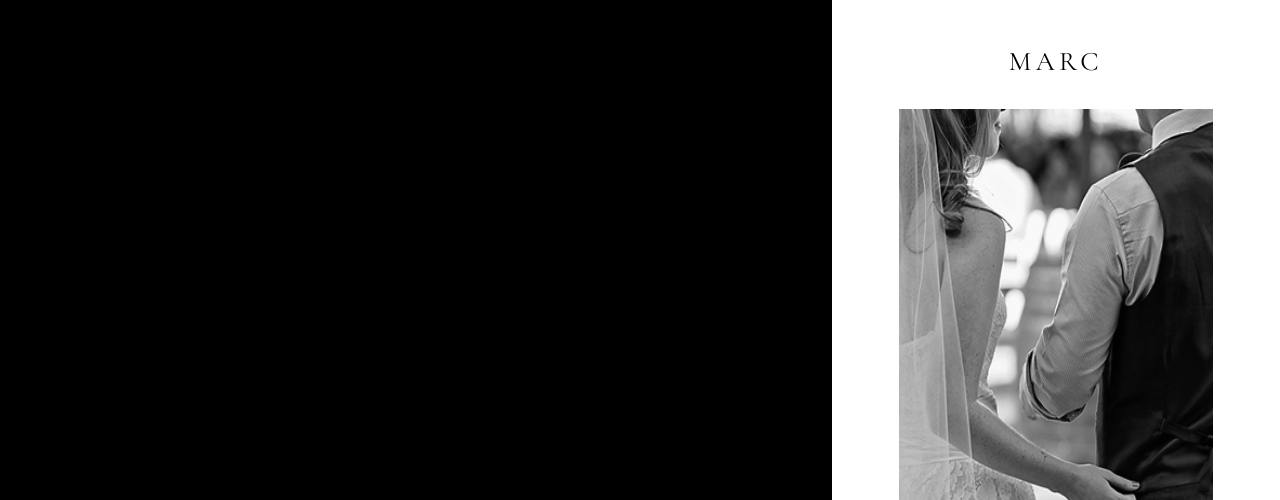
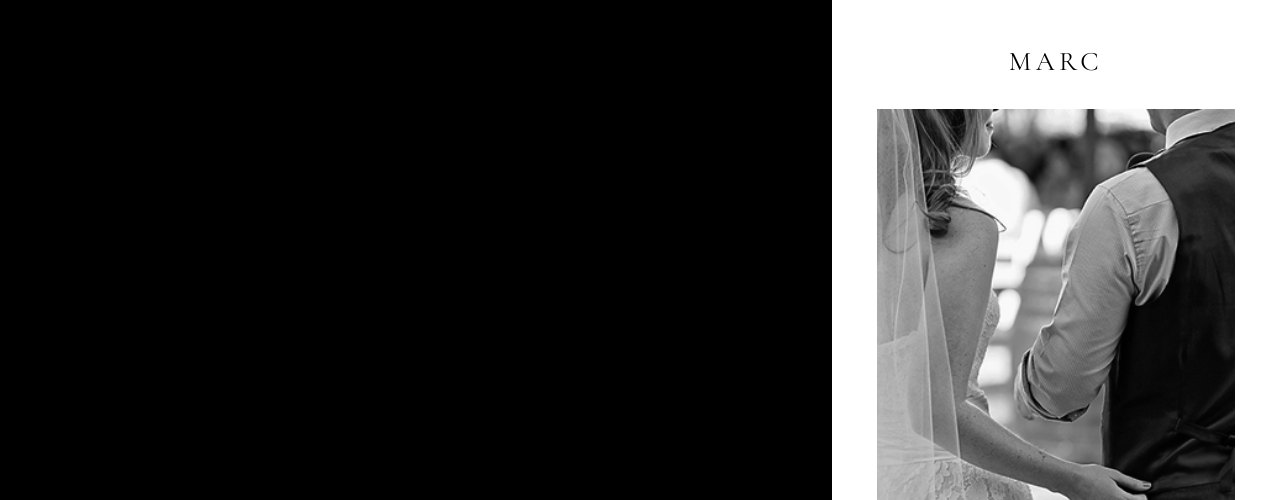
Before and after one commit to MasBotang/tesst, a plain HTML site: page index.html in a window 1280 px wide. Shown: the part 800-1300 px from the top of the page. Drawn offline with nearby package versions, Linux system fonts and the light colour scheme; a script that the page names is missing; files whose address does not match are found by name.

Commit message:
Update style.css

```diff
--- a/style.css
+++ b/style.css
@@ -177,7 +177,7 @@ body{
     letter-spacing: 1cqw;
 }
 .jumbotron img{
-    width: 70cqw;
+    width: 80cqw;
     height: 110cqw;
 }
 .decore{
```
